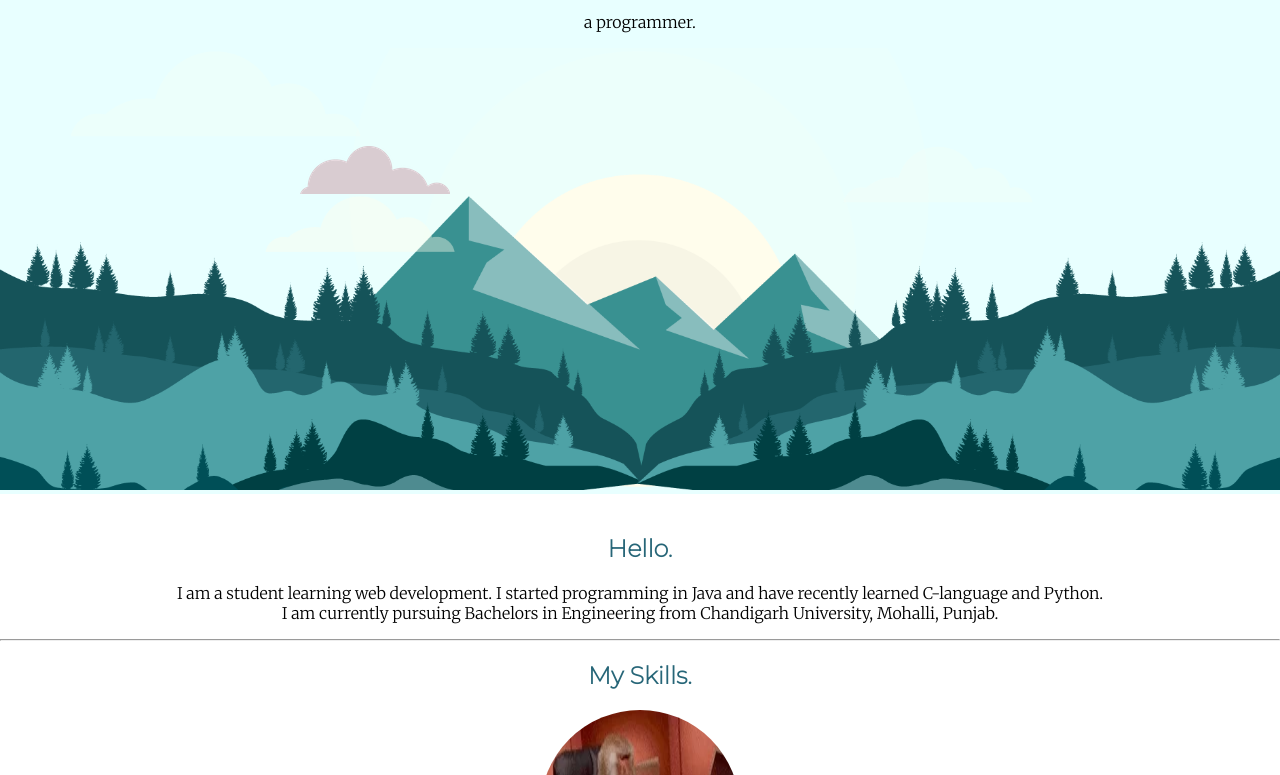
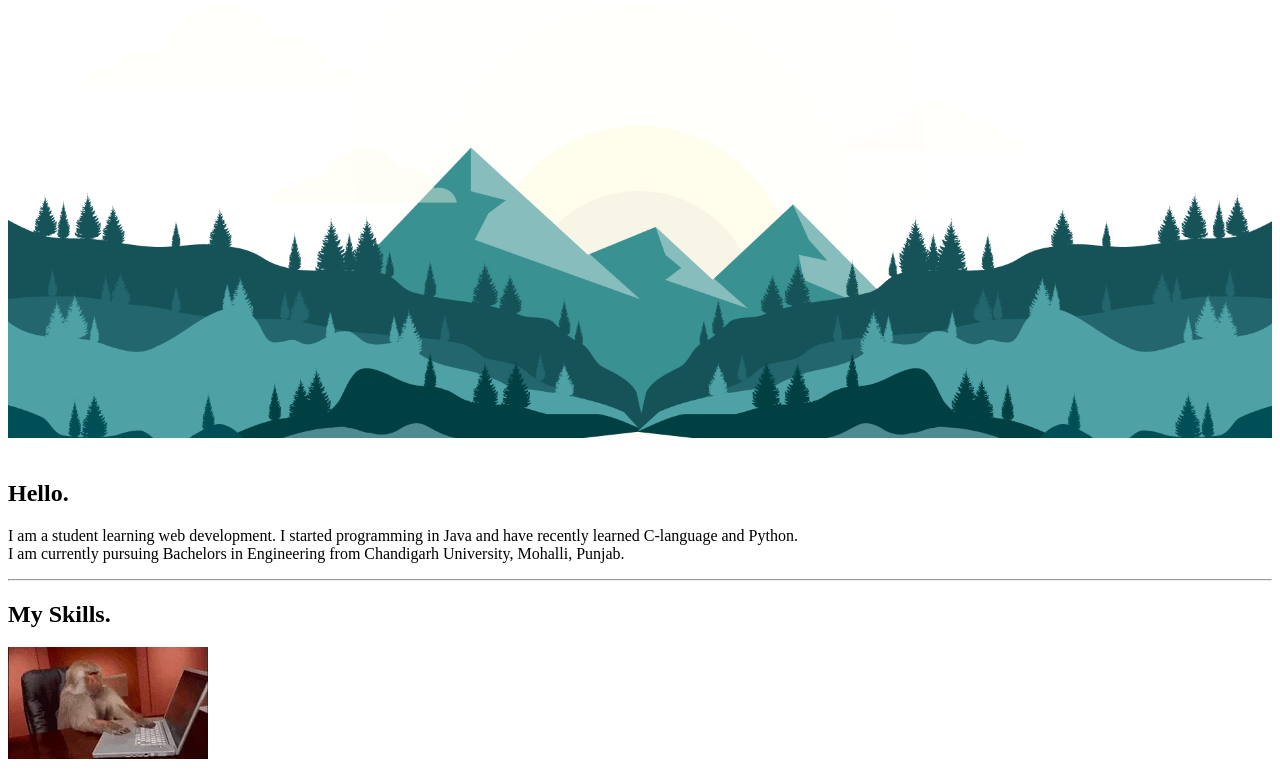
Before and after one commit to adityan150/cv, a plain HTML site: page index.html in a window 1280 px wide. Shown: the part 225-1000 px from the top of the page. Drawn offline with Linux system fonts and the light colour scheme.

Commit message:
Update index.html

```diff
--- a/index.html
+++ b/index.html
@@ -4,7 +4,7 @@
     <meta charset="UTF-8">
     <meta name="viewport" content="width=device-width, initial-scale=1.0">
     <title>Aditya Nautiyal</title>
-    <link rel="stylesheet" href="styles.css">
+    <link rel="stylesheet" href="styles.css/">
     <link rel="icon" href="favicon.ico">
     <link rel="preconnect" href="https://fonts.gstatic.com">
     <link href="https://fonts.googleapis.com/css2?family=Merriweather:wght@300&family=Montserrat:wght@200&family=Sacramento&display=swap" rel="stylesheet">
```
